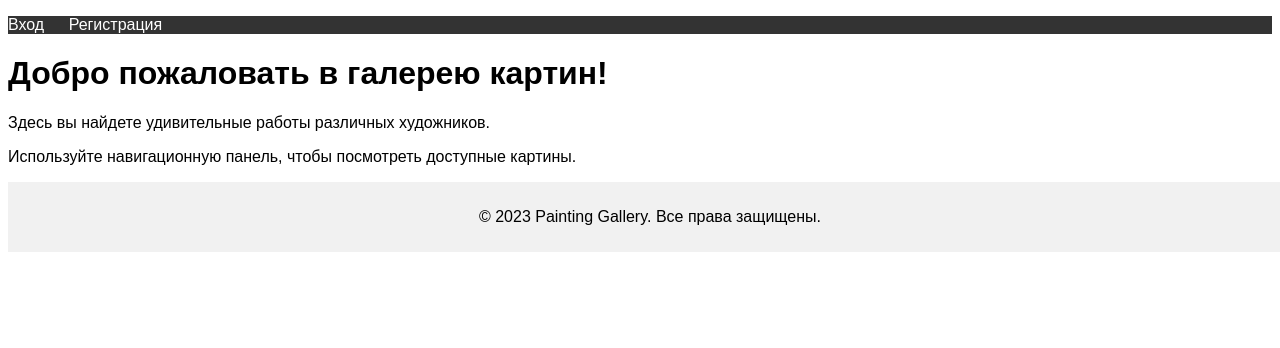
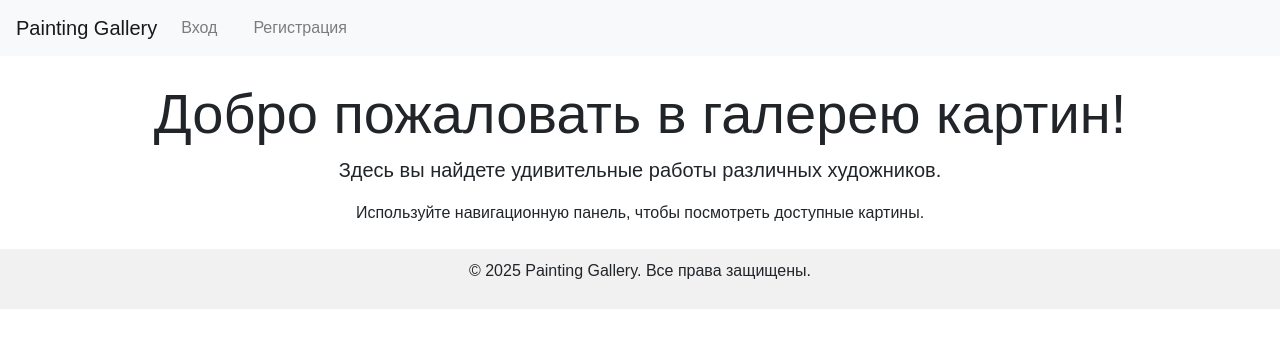
Before and after one commit to dontel-dim/WEB_DPO, a Django app: template Gallery/templates/paintingapp/home.html in a window 1280 px wide. Shown: the top 348 px of the page. Run offline with Django 3.2, Linux system fonts and the light colour scheme; the template is opened without the code that fills it, so the values that code supplies are empty; some libraries are stand-ins or nearby versions.

Commit message:
формы

```diff
--- a/Gallery/Gallery/settings.py
+++ b/Gallery/Gallery/settings.py
@@ -28,7 +28,6 @@ INSTALLED_APPS = [
     'django.contrib.messages',
     'django.contrib.staticfiles',
     'paintingapp',
-    'rest_framework',
 ]
 
 MIDDLEWARE = [
--- a/Gallery/static/css/styles.css
+++ b/Gallery/static/css/styles.css
@@ -56,3 +56,20 @@ h2 {
     max-width: 100%;
     height: auto;
 }
+.fade-in {
+    opacity: 0;
+    animation: fadeIn 2s forwards;
+}
+
+@keyframes fadeIn {
+    from {
+        opacity: 0;
+    }
+    to {
+        opacity: 1;
+    }
+}
+
+.container {
+    margin-top: 25px;
+}
--- a/Gallery/templates/paintingapp/base.html
+++ b/Gallery/templates/paintingapp/base.html
@@ -5,33 +5,125 @@
     <meta charset="UTF-8">
     <meta name="viewport" content="width=device-width, initial-scale=1.0">
     <title>{% block title %}Painting Gallery{% endblock %}</title>
+
+    <!-- Подключение Bootstrap CSS -->
+    <link rel="stylesheet" href="https://stackpath.bootstrapcdn.com/bootstrap/4.5.2/css/bootstrap.min.css">
+    <!-- Подключение animate.css -->
+    <link rel="stylesheet" href="https://cdnjs.cloudflare.com/ajax/libs/animate.css/4.1.1/animate.min.css">
+
     <link rel="stylesheet" href="{% static 'css/styles.css' %}">
 </head>
 <body>
     <header>
-        <nav>
-            <ul>
-                {% if user.is_authenticated %}
-                    <li><a href="{% url 'home' %}">Главная</a></li>
-                    <li><a href="{% url 'painting_list' %}">Галерея</a></li>
-                    <li><a href="{% url 'logout' %}">Выход</a></li>
-                {% else %}
-                    <li><a href="{% url 'login' %}">Вход</a></li>
-                    <li><a href="{% url 'register' %}">Регистрация</a></li>
-                {% endif %}
-            </ul>
+        <nav class="navbar navbar-expand-lg navbar-light bg-light">
+            <a class="navbar-brand" href="{% url 'home' %}">Painting Gallery</a>
+            <button class="navbar-toggler" type="button" data-toggle="collapse" data-target="#navbarNav" aria-controls="navbarNav" aria-expanded="false" aria-label="Toggle navigation">
+                <span class="navbar-toggler-icon"></span>
+            </button>
+            <div class="collapse navbar-collapse" id="navbarNav">
+                <ul class="navbar-nav">
+                    {% if user.is_authenticated %}
+                        <li class="nav-item">
+                            <a class="nav-link" href="{% url 'home' %}">Главная</a>
+                        </li>
+                        <li class="nav-item">
+                            <a class="nav-link" href="{% url 'painting_list' %}">Галерея</a>
+                        </li>
+                        <li class="nav-item">
+                            <a class="nav-link" href="{% url 'contact' %}">Обратная связь</a>
+                        </li>
+                        <li class="nav-item">
+                            <a class="nav-link" href="{% url 'artwork_application' %}">Подача заявок</a>
+                        </li>
+                        <li class="nav-item">
+                            <a class="nav-link" href="{% url 'logout' %}">Выход</a>
+                        </li>
+                    {% else %}
+                        <li class="nav-item">
+                            <a class="nav-link" href="{% url 'login' %}">Вход</a>
+                        </li>
+                        <li class="nav-item">
+                            <a class="nav-link" href="{% url 'register' %}">Регистрация</a>
+                        </li>
+                    {% endif %}
+                </ul>
+            </div>
         </nav>
     </header>
 
+    <main class="container mt-4">
 
+        {% block content %}
+        <div class="row">
+            <div class="col-12">
+                <div id="mainCarousel" class="carousel slide" data-ride="carousel">
+                    <div class="carousel-inner">
+                        <div class="carousel-item active">
+                            <img src="{% static 'images/carousel1.jpg' %}" class="d-block w-100" alt="Картинка 1">
+                        </div>
+                        <div class="carousel-item">
+                            <img src="{% static 'images/carousel2.jpg' %}" class="d-block w-100" alt="Картинка 2">
+                        </div>
+                        <div class="carousel-item">
+                            <img src="{% static 'images/carousel3.jpg' %}" class="d-block w-100" alt="Картинка 3">
 
-    <main>
-        {% block content %}
+                        </div>
+                    </div>
+                    <a class="carousel-control-prev" href="#mainCarousel" role="button" data-slide="prev">
+                        <span class="carousel-control-prev-icon" aria-hidden="true"></span>
+                        <span class="sr-only">Previous</span>
+                    </a>
+                    <a class="carousel-control-next" href="#mainCarousel" role="button" data-slide="next">
+                        <span class="carousel-control-next-icon" aria-hidden="true"></span>
+                        <span class="sr-only">Next</span>
+                    </a>
+                </div>
+            </div>
+        </div>
+
+        <div class="row mt-4">
+            <div class="col">
+                <h2 class="animate__animated animate__fadeIn">Популярные работы</h2>
+                <div class="card-deck">
+                    <div class="card">
+                        <img src="{% static 'images/art1.jpg' %}" class="card-img-top" alt="Работа 1">
+                        <div class="card-body">
+                            <h5 class="card-title">Работа 1</h5>
+                            <p class="card-text">Краткое описание работы 1.</p>
+                            <a href="#" class="btn btn-primary">Посмотреть</a>
+                        </div>
+                    </div>
+                    <div class="card">
+                        <img src="{% static 'images/art2.jpg' %}" class="card-img-top" alt="Работа 2">
+                        <div class="card-body">
+                            <h5 class="card-title">Работа 2</h5>
+                            <p class="card-text">Краткое описание работы 2.</p>
+                            <a href="#" class="btn btn-primary">Посмотреть</a>
+                        </div>
+                    </div>
+                    <div class="card">
+                        <img src="{% static 'images/art3.jpg' %}" class="card-img-top" alt="Работа 3">
+                        <div class="card-body">
+                            <h5 class="card-title">Работа 3</h5>
+                            <p class="card-text">Краткое описание работы 3.</p>
+                            <a href="#" class="btn btn-primary">Посмотреть</a>
+                        </div>
+                    </div>
+                </div>
+            </div>
+        </div>
+
         {% endblock %}
+
     </main>
 
-    <footer>
-        <p>&copy; 2023 Painting Gallery. Все права защищены.</p>
+    <footer class="text-center mt-4">
+        <p>&copy; 2025 Painting Gallery. Все права защищены.</p>
     </footer>
+
+    <!-- Подключение jQuery и Bootstrap JS -->
+    <script src="https://code.jquery.com/jquery-3.5.1.slim.min.js"></script>
+    <script src="https://cdn.jsdelivr.net/npm/@popperjs/core@2.5.4/dist/umd/popper.min.js"></script>
+    <script src="https://stackpath.bootstrapcdn.com/bootstrap/4.5.2/js/bootstrap.min.js"></script>
 </body>
 </html>
--- a/Gallery/templates/paintingapp/home.html
+++ b/Gallery/templates/paintingapp/home.html
@@ -3,7 +3,9 @@
 {% block title %}Главная страница{% endblock %}
 
 {% block content %}
-    <h1>Добро пожаловать в галерею картин!</h1>
-    <p>Здесь вы найдете удивительные работы различных художников.</p>
-    <p>Используйте навигационную панель, чтобы посмотреть доступные картины.</p>
+    <div class="text-center" id="welcomeSection">
+        <h1 class="display-4 fade-in">Добро пожаловать в галерею картин!</h1>
+        <p class="lead fade-in">Здесь вы найдете удивительные работы различных художников.</p>
+        <p class="fade-in">Используйте навигационную панель, чтобы посмотреть доступные картины.</p>
+    </div>
 {% endblock %}
```
Also changed, not shown: Gallery/paintingapp/forms.py (added, +30 -0 lines), Gallery/paintingapp/urls.py (+8 -5 lines), Gallery/paintingapp/views.py (+42 -23 lines), Gallery/templates/paintingapp/application_success.html (added, +14 -0 lines), Gallery/templates/paintingapp/artwork_application.html (added, +13 -0 lines), Gallery/templates/paintingapp/contact.html (added, +18 -0 lines), Gallery/paintingapp/middleware.py (line endings or trailing spaces), Gallery/paintingapp/migrations/0005_alter_painting_phone_number.py (added).
